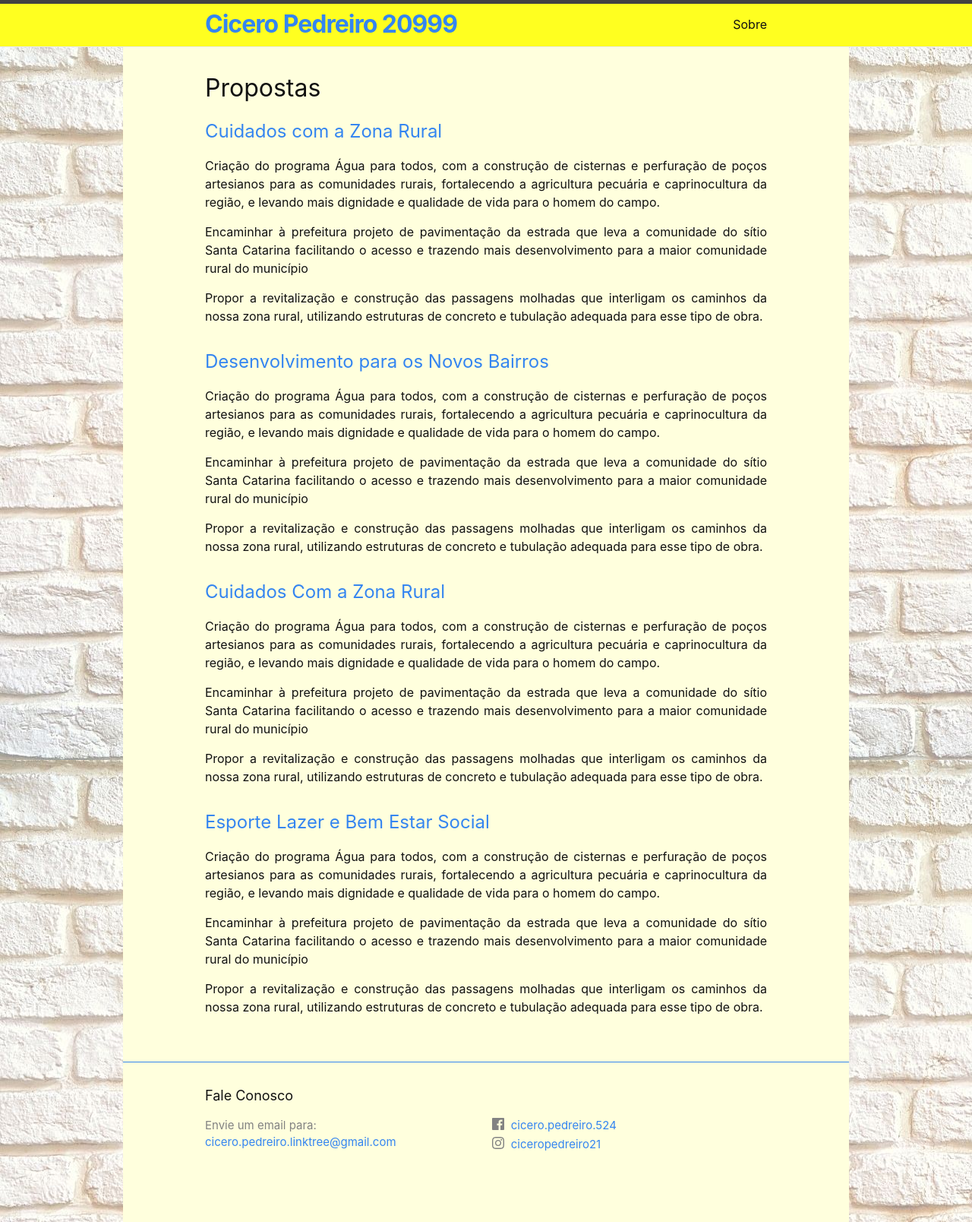
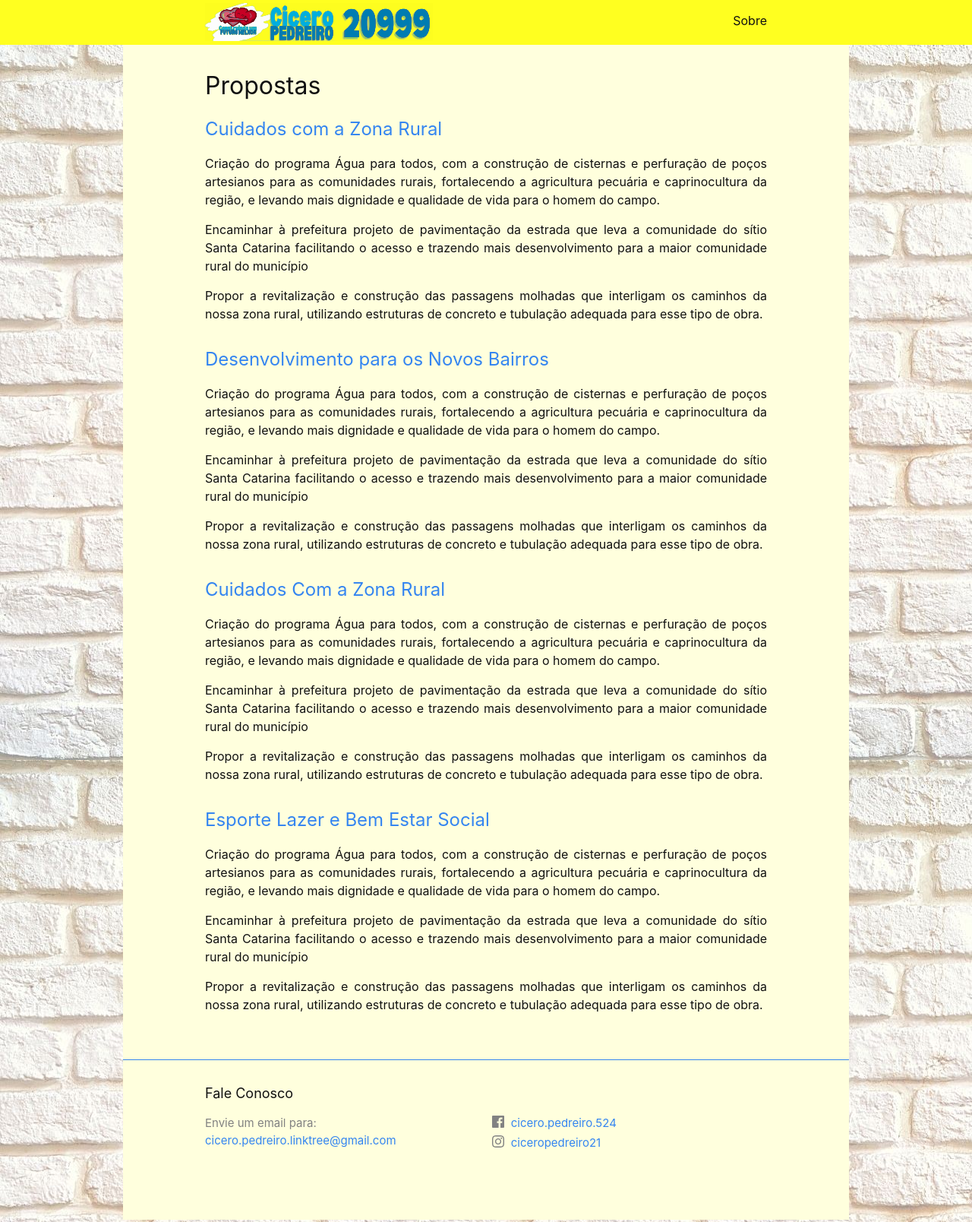
Before and after one commit to cicero-pedreiro/cicero-pedreiro.github.io, a Jekyll site: the page built from index.markdown, in a window 1280 px wide. Shown: the whole page at 76% size. Built offline with Jekyll 4.4.1, drawn with Linux system fonts in a browser that asks for light colours.

Commit message:
logo added

```diff
--- a/_config.yml
+++ b/_config.yml
@@ -19,6 +19,7 @@
 # in the templates via {{ site.myvariable }}.
 
 title: Cicero Pedreiro 20999
+logo: /images/logo.svg
 
 baseurl: "" # the subpath of your site, e.g. /blog
 url: "" # the base hostname & protocol for your site, e.g. http://example.com
--- a/_includes/header.html
+++ b/_includes/header.html
@@ -3,7 +3,13 @@
   <div class="wrapper">
     {%- assign default_paths = site.pages | map: "path" -%}
     {%- assign page_paths = site.header_pages | default: default_paths -%}
-    <a class="site-title" rel="author" href="{{ "/" | relative_url }}">{{ site.title | escape }}</a>
+    <a class="site-title" rel="author" href="{{ "/" | relative_url }}">
+      {%- if site.logo -%}
+        <img class="logo-img"src="{{ site.logo | relative_url }}" alt="{{ site.title | escape }}">
+      {%- else -%}
+        {{ site.title | escape }}
+      {%- endif -%}
+    </a>
 
     {%- if page_paths -%}
       <nav class="site-nav">
--- a/_sass/minima/_layout.scss
+++ b/_sass/minima/_layout.scss
@@ -2,8 +2,6 @@
  * Site header
  */
 .site-header {
-  border-top: 5px solid $grey-color-dark;
-  border-bottom: 1px solid $grey-color-light;
   min-height: $spacing-unit * 1.865;
   background-color: $header-color;
   // Positioning context for the mobile navigation icon
@@ -15,13 +13,18 @@
   font-weight: 750;
   line-height: $base-line-height * $base-font-size * 2.25;
   letter-spacing: -1px;
-  margin-bottom: 0;
+  padding-bottom: 5px;
   float: left;
 
   &,
   &:visited {
     color: $title-color;
   }
+}
+
+.logo-img{
+  height: auto;
+  max-width: 100%;
 }
 
 .site-nav {
```
Also changed, not shown: images/logo.svg (added).
